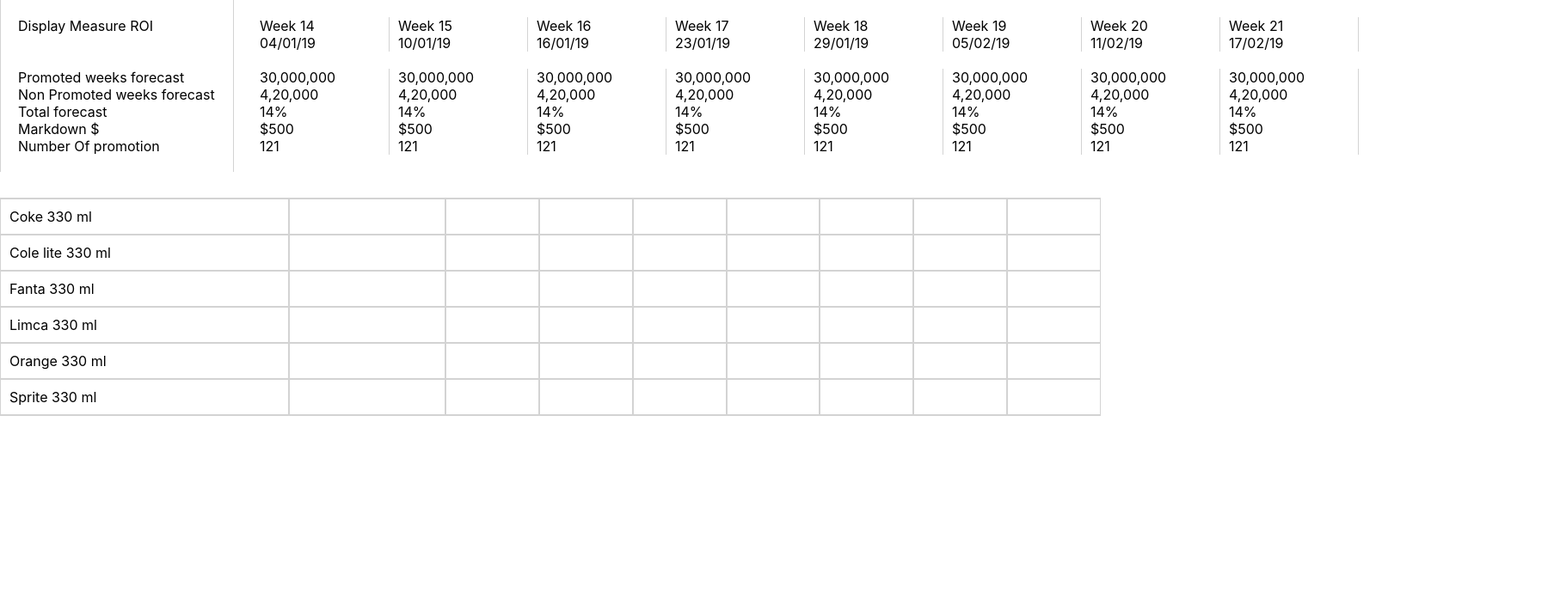
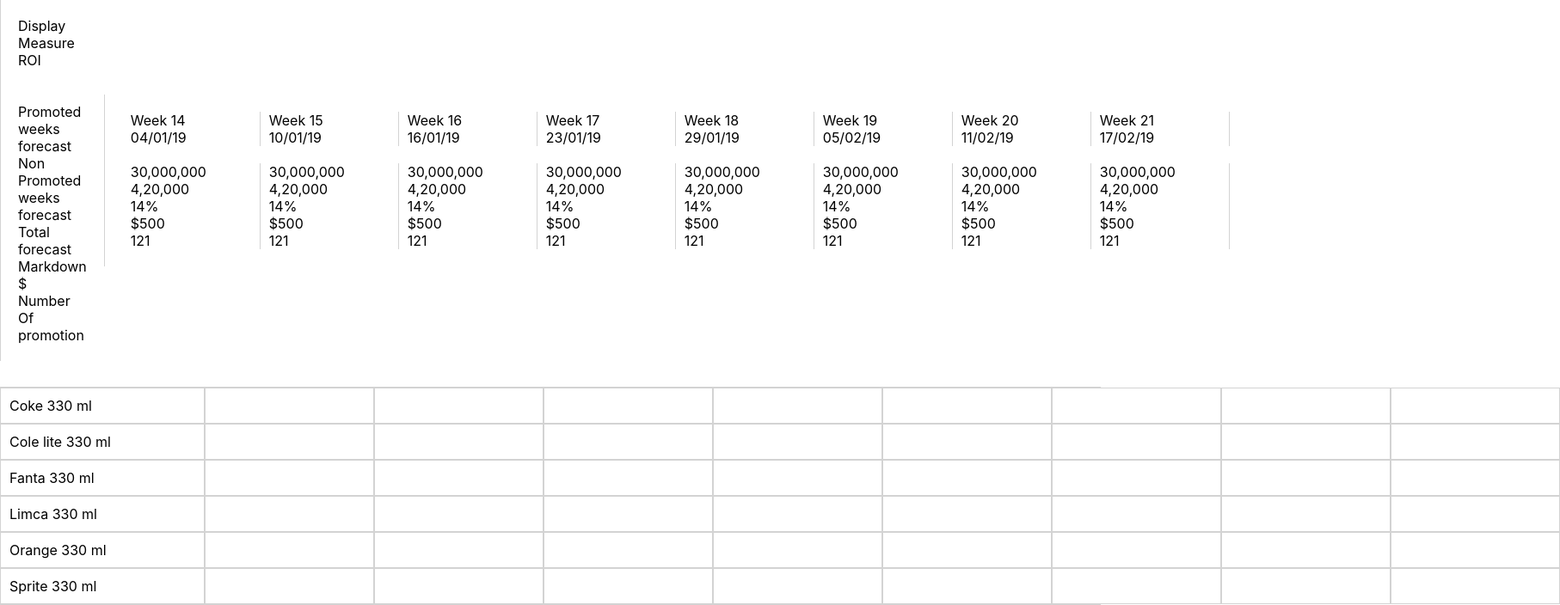
Before and after one commit to iftekharkhan09/CalenderApp, a React (Create React App) app: page / in a window 1280 px wide. Shown: the top 704 px of the page at 86% size, 1814 px wide, since content can reach past the window. Built offline with nearby package versions, Linux system fonts and the light colour scheme.

Commit message:
Fixed Styling issues

```diff
--- a/src/components/container.css
+++ b/src/components/container.css
@@ -1,6 +1,6 @@
 .container {
     display: grid;
-    grid-template-columns: 2fr 8fr;
+    grid-template-columns: 1fr 6fr;
     grid-auto-rows: minmax(30px, auto);
     grid-auto-columns: 20px;
     border-bottom: lightgray 1px solid;
--- a/src/components/display-by.css
+++ b/src/components/display-by.css
@@ -11,8 +11,8 @@
 }
 
 .columnName{
-    width:314px;
+    width:216px;
 }
 .columnName1{
-    width:160px;
+    width:175px;
 }
--- a/src/components/display-by.js
+++ b/src/components/display-by.js
@@ -1,64 +1,66 @@
 import React, {Component} from 'react';
 import './display-by.css';
+import GridComponent from "./grid-component";
 
 class DisplayBy extends Component{
     render() {
+
         return (
             <div className="grid">
                 <div className="columnName">Coke 330 ml</div>
                 <div className="columnName1"></div>
-                <div></div>
-                    <div></div>
-                    <div ></div>
-                    <div></div>
-                    <div ></div>
-                    <div></div>
-                    <div></div>
+               <GridComponent/>
+                <GridComponent/>
+                <GridComponent/>
+                <GridComponent/>
+                <GridComponent/>
+                <GridComponent/>
+                <GridComponent/>
                 <div>Cole lite 330 ml</div>
                     <div className="columnName1"></div>
-                    <div ></div>
-                    <div></div>
-                    <div ></div>
-                    <div></div>
-                    <div ></div>
-                    <div></div>
-                    <div ></div>
+                <GridComponent/>
+                <GridComponent/>
+                <GridComponent/>
+                <GridComponent/>
+                <GridComponent/>
+                <GridComponent/>
+                <GridComponent/>
                 <div>Fanta 330 ml</div>
                     <div className="columnName1"></div>
-                    <div ></div>
-                    <div></div>
-                    <div ></div>
-                    <div></div>
-                    <div ></div>
-                    <div></div>
-                    <div ></div>
+                <GridComponent/>
+                <GridComponent/>
+                <GridComponent/>
+                <GridComponent/>
+                <GridComponent/>
+                <GridComponent/>
+                <GridComponent/>
                 <div>Limca 330 ml</div>
                     <div className="columnName1"></div>
-                    <div ></div>
-                    <div></div>
-                    <div ></div>
-                    <div></div>
-                    <div ></div>
-                    <div></div>
-                    <div ></div>
+                <GridComponent/>
+                <GridComponent/>
+                <GridComponent/>
+                <GridComponent/>
+                <GridComponent/>
+                <GridComponent/>
+                <GridComponent/>
                 <div>Orange 330 ml<br></br></div>
                     <div className="columnName1"></div>
-                    <div ></div>
-                    <div></div>
-                    <div ></div>
-                    <div></div>
-                    <div ></div>
-                    <div></div>
-                    <div ></div>
+                <GridComponent/>
+                <GridComponent/>
+                <GridComponent/>
+                <GridComponent/>
+                <GridComponent/>
+                <GridComponent/>
+                <GridComponent/>
                 <div>Sprite 330 ml</div>
                     <div className="columnName1"></div>
-                    <div ></div>
-                    <div></div>
-                    <div ></div>
-                    <div></div>
-                    <div ></div>
-                    <div></div>
-                    <div ></div>
+                <GridComponent/>
+                <GridComponent/>
+                <GridComponent/>
+                <GridComponent/>
+                <GridComponent/>
+                <GridComponent/>
+                <GridComponent/>
                 </div>
         );
     }
--- a/src/components/display-measure.css
+++ b/src/components/display-measure.css
@@ -1,5 +1,3 @@
 .display-measure{
     flex-direction: column;
-    grid-auto-columns: minmax(100px, auto);
-    width: 230px;
 }
--- a/src/components/financial.css
+++ b/src/components/financial.css
@@ -8,4 +8,5 @@
     width: 150px;
     border-right: lightgray 1px solid;
     padding-left: 10px;
+
 }
--- /dev/null
+++ b/src/components/grid-component.js
@@ -0,0 +1,37 @@
+import React, {Component} from 'react';
+import './display-by.css';
+
+class GridComponent extends Component{
+    onDragStart = (e) =>{
+        e.dataTransfer.dropEffect = "move";
+        e.dataTransfer.setData( "text/plain", 'Moved Data' )
+    };
+
+    allowDrop = ev =>{
+        ev.preventDefault();
+    };
+
+    onDropLeft = e =>{
+        e.preventDefault();
+        const data = e.dataTransfer.getData("text/plain");
+        console.log('came here');
+        /*let {leftContainer} = this.state;
+        leftContainer.push(data);
+        this.setState({ leftContainer });*/
+    };
+
+    onDropRight = e =>{
+        e.preventDefault();
+        const data = e.dataTransfer.getData("text/plain");
+        let {rightContainer} = this.state;
+        rightContainer.push(data);
+        this.setState({ rightContainer });
+    };
+    render() {
+        return (
+            <div className="columnName1">
+            </div>
+        );
+    }
+}
+export default GridComponent;
```
Also changed, not shown: src/components/drag.js (added, +114 -0 lines).
